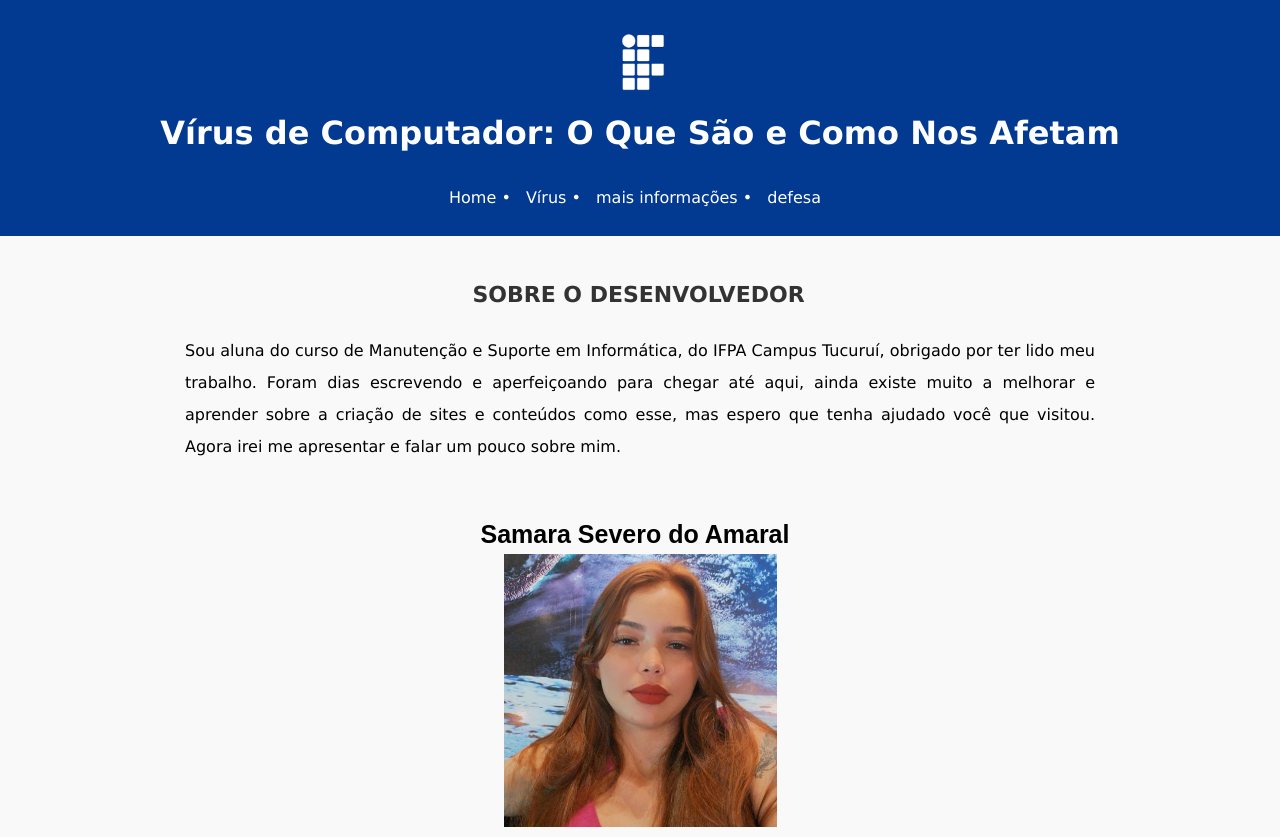
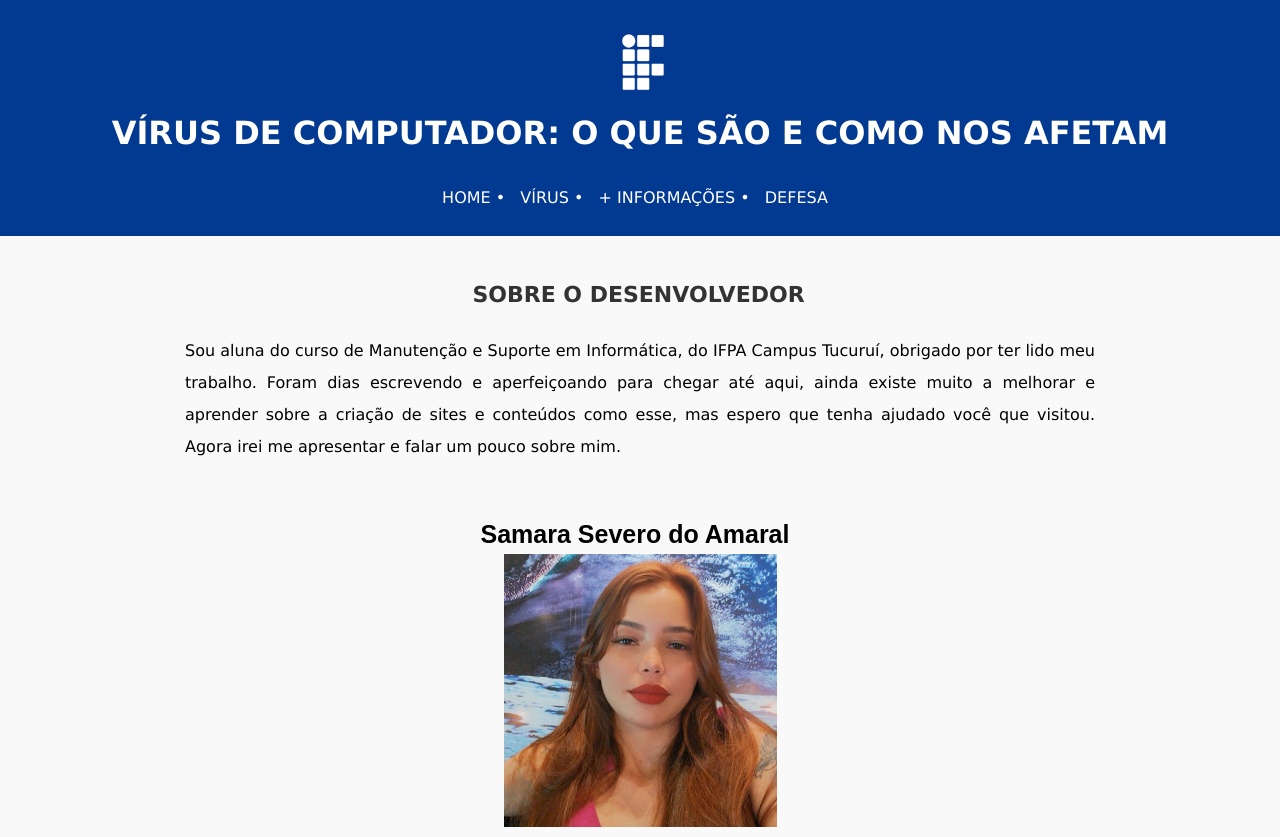
Before and after one commit to Sseveroama/Sseveroama-Virus-de-Computador-O-Que-Sao-e-Como-Nos-Afetam, a plain HTML site: page participantes.html in a window 1280 px wide. Shown: the top 837 px of the page. Drawn offline with Linux system fonts and the light colour scheme.

Commit message:
participantes.html

```diff
--- a/participantes.html
+++ b/participantes.html
@@ -11,13 +11,13 @@
   <header>
     <center>
     <img src="header.png" alt="foto titulo" width="5%">
-    <h1>Vírus de Computador: O Que São e Como Nos Afetam</h1><br>
+    <h1>VÍRUS DE COMPUTADOR: O QUE SÃO E COMO NOS AFETAM</h1><br>
     <nav>
       <ul>
-        <li><a href="index.html">Home •</a></li>
-        <li><a href="vírus.html">Vírus •</a></li>
-        <li><a href="+informações.html">mais informações •</a></li>
-        <li><a href="defesa.html">defesa</a></li>
+        <li><a href="index.html">HOME •</a></li>
+        <li><a href="vírus.html">VÍRUS •</a></li>
+        <li><a href="+informações.html">+ INFORMAÇÕES •</a></li>
+        <li><a href="defesa.html">DEFESA</a></li>
 
       </ul>
     </nav>
```
